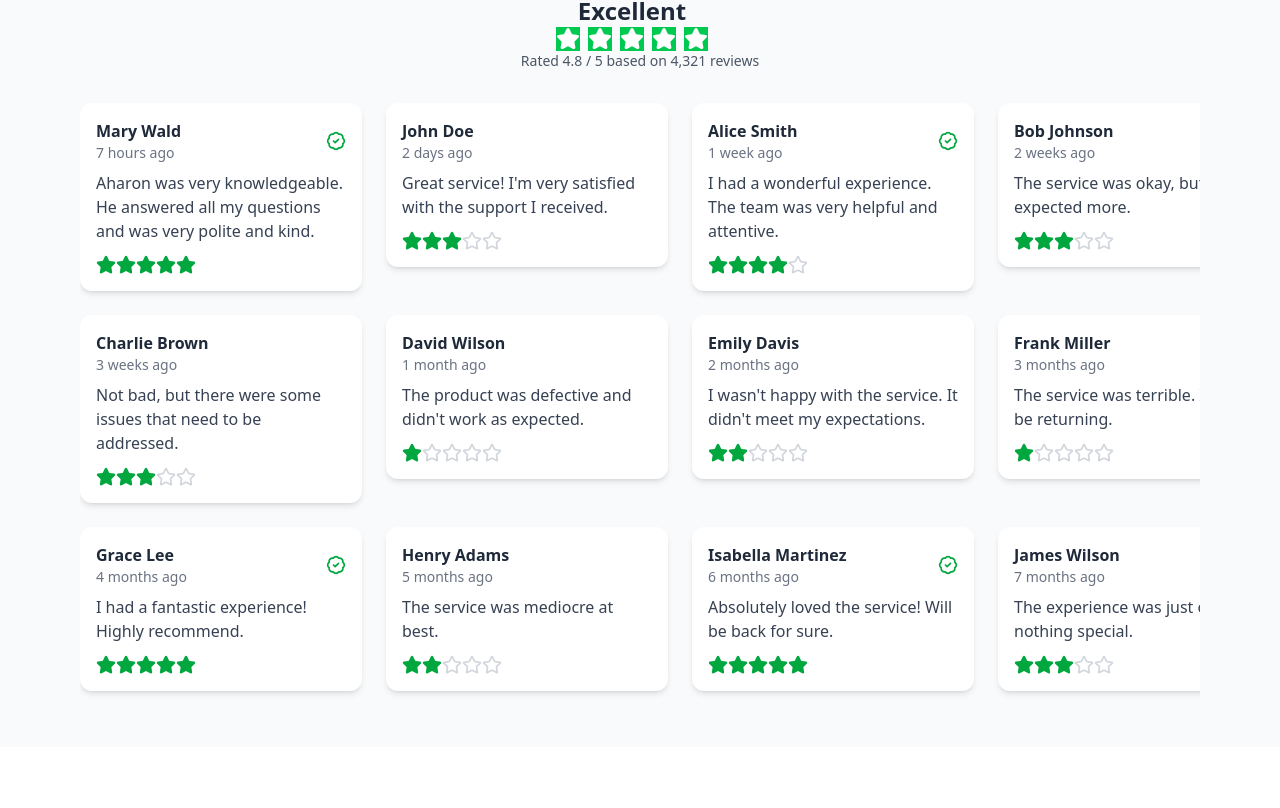
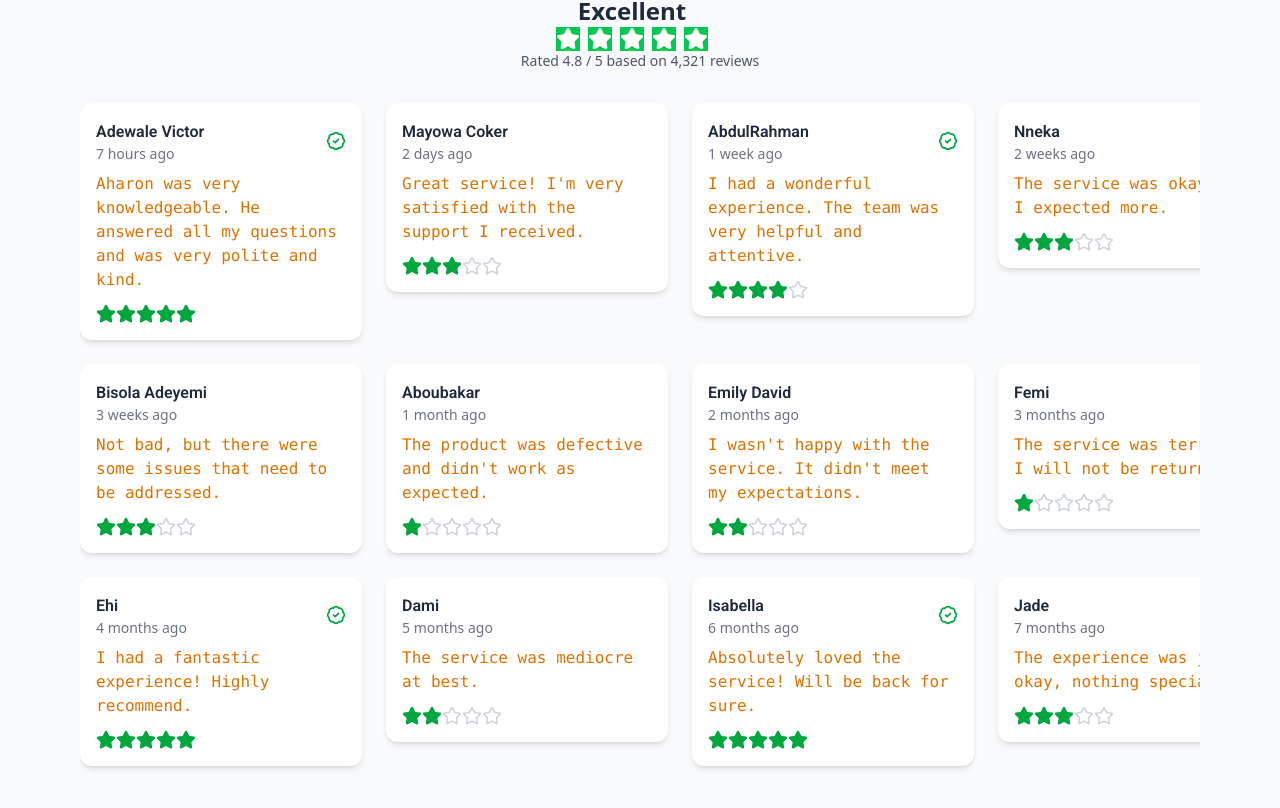
Before and after one commit to onaolapomay/Globalpay, a React (Vite) app: page / in a window 1280 px wide. Shown: the part 4583-5391 px from the top of the page. Before the commit the page ends 5330 px from the top, so only its background shows below. Built offline with nearby package versions, Linux system fonts and the light colour scheme; a web font is replaced by a local one.

Commit message:
your message update

```diff
--- a/src/ReviewsData.js
+++ b/src/ReviewsData.js
@@ -3,7 +3,7 @@ import { Star, Verified } from 'lucide-react';
 const ReviewsData = [
   {
     id: 1,
-    name: 'Mary Wald',
+    name: 'Adewale Victor',
     time: '7 hours ago',
     text: 'Aharon was very knowledgeable. He answered all my questions and was very polite and kind.',
     rating: 5,
@@ -11,7 +11,7 @@ const ReviewsData = [
   },
   {
     id: 2,
-    name: 'John Doe',
+    name: 'Mayowa Coker',
     time: '2 days ago',
     text: 'Great service! I\'m very satisfied with the support I received.',
     rating: 3,
@@ -19,7 +19,7 @@ const ReviewsData = [
   },
   {
     id: 3,
-    name: 'Alice Smith',
+    name: 'AbdulRahman',
     time: '1 week ago',
     text: 'I had a wonderful experience. The team was very helpful and attentive.',
     rating: 4,
@@ -27,7 +27,7 @@ const ReviewsData = [
   },
   {
     id: 4,
-    name: 'Bob Johnson',
+    name: 'Nneka',
     time: '2 weeks ago',
     text: 'The service was okay, but I expected more.',
     rating: 3,
@@ -35,7 +35,7 @@ const ReviewsData = [
   },
   {
     id: 5,
-    name: 'Charlie Brown',
+    name: 'Bisola Adeyemi',
     time: '3 weeks ago',
     text: 'Not bad, but there were some issues that need to be addressed.',
     rating: 3,
@@ -43,7 +43,7 @@ const ReviewsData = [
   },
   {
     id: 6,
-    name: 'David Wilson',
+    name: 'Aboubakar',
     time: '1 month ago',
     text: 'The product was defective and didn\'t work as expected.',
     rating: 1,
@@ -51,7 +51,7 @@ const ReviewsData = [
   },
   {
     id: 7,
-    name: 'Emily Davis',
+    name: 'Emily David',
     time: '2 months ago',
     text: 'I wasn\'t happy with the service. It didn\'t meet my expectations.',
     rating: 2,
@@ -59,7 +59,7 @@ const ReviewsData = [
   },
   {
     id: 8,
-    name: 'Frank Miller',
+    name: 'Femi',
     time: '3 months ago',
     text: 'The service was terrible. I will not be returning.',
     rating: 1,
@@ -67,7 +67,7 @@ const ReviewsData = [
   },
   {
     id: 9,
-    name: 'Grace Lee',
+    name: 'Ehi',
     time: '4 months ago',
     text: 'I had a fantastic experience! Highly recommend.',
     rating: 5,
@@ -75,7 +75,7 @@ const ReviewsData = [
   },
   {
     id: 10,
-    name: 'Henry Adams',
+    name: 'Dami',
     time: '5 months ago',
     text: 'The service was mediocre at best.',
     rating: 2,
@@ -83,7 +83,7 @@ const ReviewsData = [
   },
   {
     id: 11,
-    name: 'Isabella Martinez',
+    name: 'Isabella',
     time: '6 months ago',
     text: 'Absolutely loved the service! Will be back for sure.',
     rating: 5,
@@ -91,7 +91,7 @@ const ReviewsData = [
   },
   {
     id: 12,
-    name: 'James Wilson',
+    name: 'Jade',
     time: '7 months ago',
     text: 'The experience was just okay, nothing special.',
     rating: 3,
--- a/src/components/ReviewsCard.jsx
+++ b/src/components/ReviewsCard.jsx
@@ -8,7 +8,7 @@ const ReviewsCard = ({ review }) => {
     <div className='bg-white p-4 rounded-xl shadow-md'>
       <div className='flex items-center justify-between mb-2'>
         <div>
-          <span className='font-semibold text-gray-800'>{review.name}</span>
+          <span className='font-semibold font-[roboto] text-gray-800'>{review.name}</span>
           <p className='text-sm text-gray-500'>{review.time}</p>
         </div>
         {review.verified && (
@@ -16,7 +16,7 @@ const ReviewsCard = ({ review }) => {
         )}
       </div>
 
-      <p className='text-gray-700 mb-3'>{review.text}</p>
+      <p className=' font-mono text-amber-600 mb-3'>{review.text}</p>
 
       <div className='flex'>
         {Array.from({ length: 5 }).map((_, i) => (
```
